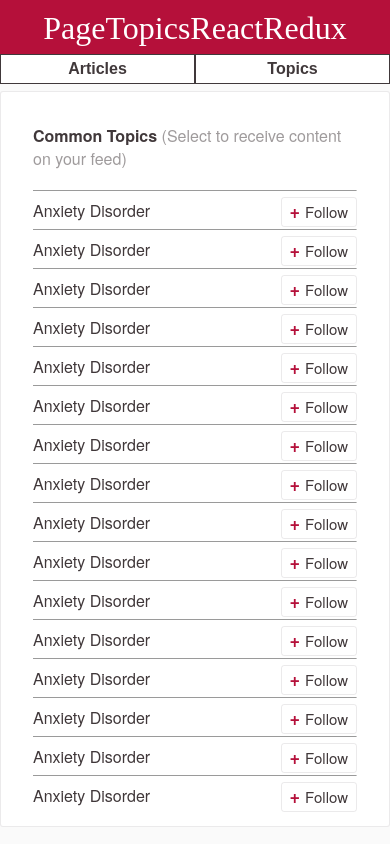
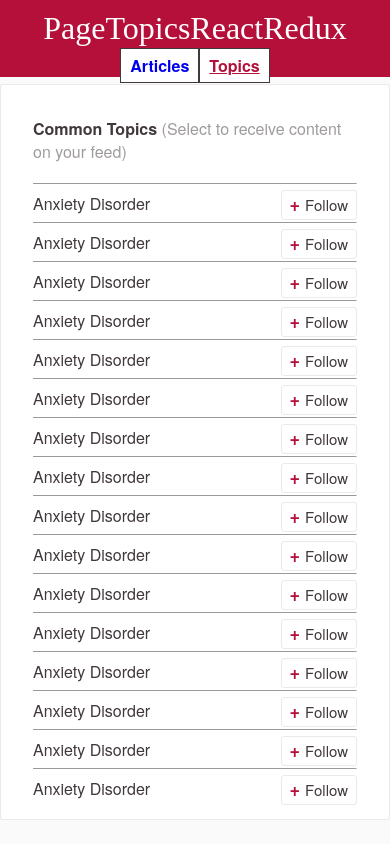
Before and after one commit to kimhjona/PageTopicsReactRedux, a React (Create React App) app: page /topics in a window 390 px wide. Built offline with nearby package versions, Linux system fonts and the light colour scheme.

Commit message:
active class styling works

```diff
--- a/package.json
+++ b/package.json
@@ -13,7 +13,6 @@
   "scripts": {
     "start": "react-scripts start",
     "build": "react-scripts build",
-    "test": "react-scripts test --env=jsdom",
     "eject": "react-scripts eject"
   }
 }
--- a/src/App.css
+++ b/src/App.css
@@ -18,16 +18,20 @@ h1 {
   margin: 7px 0 7px 0;
 }
 
+a {
+  text-decoration: none;
+}
+
 p {
   margin: 7px 0 7px 0;
 }
 
-a {
+.a {
   text-decoration: none;
   color: rgba(64, 56, 58, .5);
 }
 
-a:hover {
+.a:hover {
   text-decoration: underline;
 }
 
@@ -98,7 +102,7 @@ a:hover {
   text-align: center;
 }
 
-button {
+.button {
   text-decoration: none;
   border: none;
   background-color: white;
@@ -110,8 +114,9 @@ button {
   font-size: 1.5em;
 }
 
-button:hover {
+.button:hover {
   color: #b5103a;
+  text-decoration: none;
 }
 
 .fancyFont {
@@ -128,13 +133,18 @@ button:hover {
   margin-right: 5px;
 }
 
+.activeLink {
+  text-decoration: underline #b5103a;
+  color: #b5103a !important;
+}
+
 /* Responsive Functionality */
 
 @media screen and (max-width: 700px) {
   .fancyFont {
     font: 3em 'Kaushan Script', cursive;
   }
-  button {
+  .button {
     font-size: 1em;
   }
 }
@@ -143,7 +153,7 @@ button:hover {
   .fancyFont {
     font: 2em 'Kaushan Script', cursive;
   }
-  button {
+  .button {
     font-size: 1em;
     width: 50%;
     margin: 0;
--- a/src/App.js
+++ b/src/App.js
@@ -2,7 +2,7 @@ import React, { Component } from 'react';
 import Header from './Header';
 import ArtList from './ArtList';
 import TopicList from './TopicList';
-import { BrowserRouter, Link, Switch, Route } from 'react-router-dom';
+import { Switch, Route } from 'react-router-dom';
 import './App.css';
 
 const Main = () => (
--- a/src/Header.js
+++ b/src/Header.js
@@ -1,5 +1,5 @@
 import React, { Component } from 'react';
-import { Link } from 'react-router-dom';
+import { NavLink } from 'react-router-dom';
 
 class Header extends Component {
   render() {
@@ -8,8 +8,8 @@ class Header extends Component {
         <div className='header'>
           <span className='fancyFont'>PageTopicsReactRedux</span>
           <p>
-            <Link to='/home'><button>Articles</button></Link>
-            <Link to='/topics'><button>Topics</button></Link>
+            <span className='button'><NavLink to='/home' activeClassName='activeLink'>Articles</NavLink></span>
+            <span className='button'><NavLink to='/topics' activeClassName='activeLink'>Topics</NavLink></span>
           </p>
         </div>
       </div>
--- a/src/ListItem.js
+++ b/src/ListItem.js
@@ -15,7 +15,7 @@ class ListItem extends Component {
           For the new study, Canadian researchers analyzed data from more than 100,000 people to determine if this was true. TUESDAY,
           May 9, 2017 (HealthDay News) -- Vitamin D supplements aren't likely to reduce the risk of asthma, allergies or the
           skin condition eczema in children or adults, a new study finds. Previous research had suggested that low vitamin D
-          levels were linked with these "atopic" conditions. <a href='#'>Read More</a>
+          levels were linked with these "atopic" conditions. <a className='a' href='#'>Read More</a>
         </div>
         <hr/>
         <span className='like'><img src={require('./img/thumbsup.png')} className='likeImg' alt="Like Button" width='20' height='20'/>26 Likes</span>
```
Also changed, not shown: 1 other file (tests, documents, lock files or other folders).
